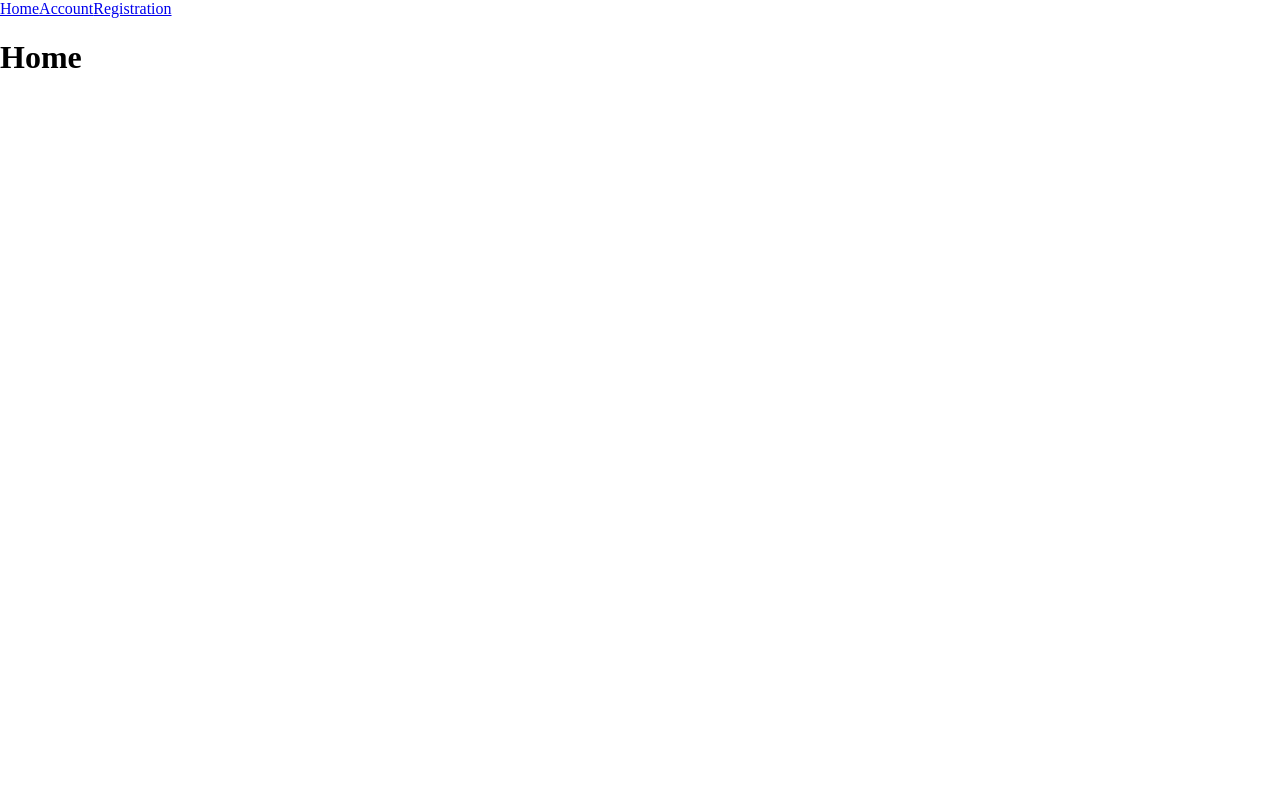
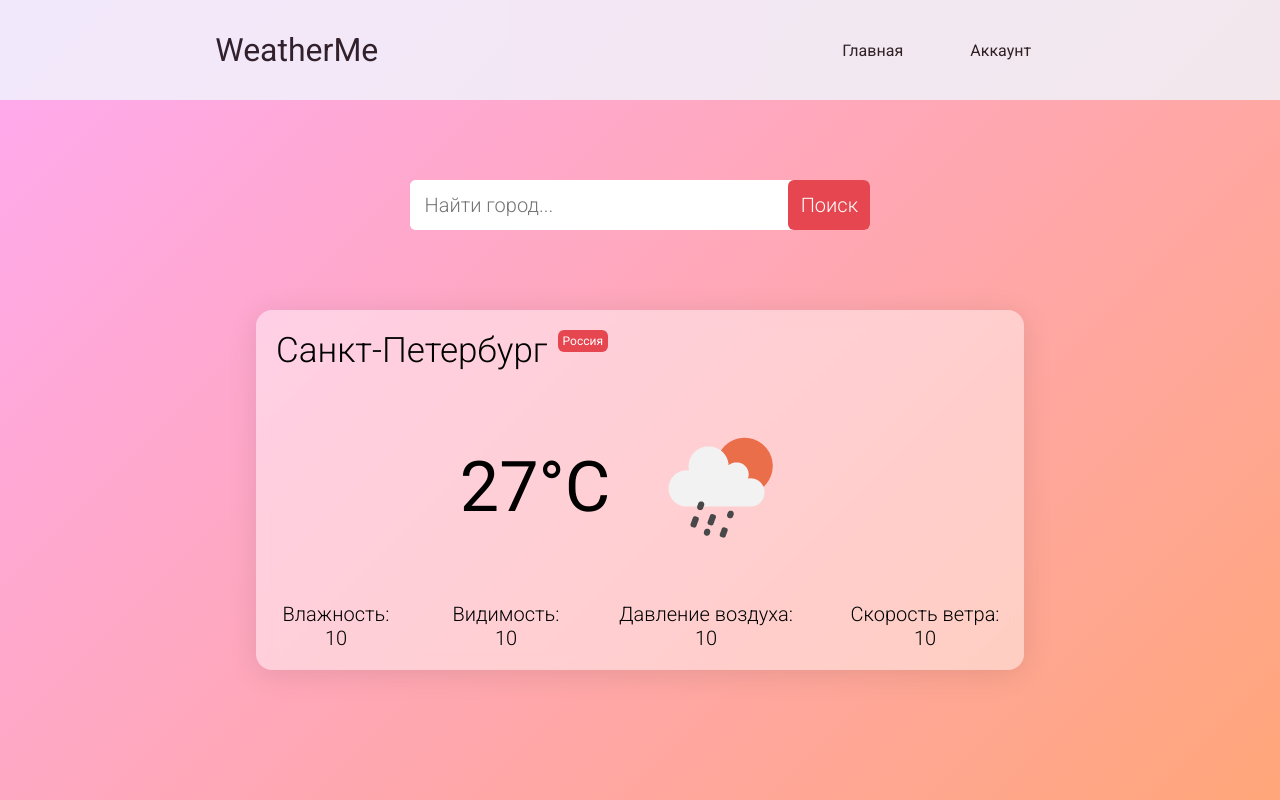
Before and after one commit to maksniv/WeatherMe-Website, a React (Create React App) app: page / in a window 1280 px wide. Built offline with nearby package versions, Linux system fonts and the light colour scheme.

Commit message:
add new css rule and page Not Found Page

```diff
--- a/public/index.html
+++ b/public/index.html
@@ -4,40 +4,10 @@
     <meta charset="utf-8" />
     <link rel="icon" href="%PUBLIC_URL%/favicon.ico" />
     <meta name="viewport" content="width=device-width, initial-scale=1" />
-    <meta name="theme-color" content="#000000" />
-    <meta
-      name="description"
-      content="Web site created using create-react-app"
-    />
-    <link rel="apple-touch-icon" href="%PUBLIC_URL%/logo192.png" />
-    <!--
-      manifest.json provides metadata used when your web app is installed on a
-      user's mobile device or desktop. See https://developers.google.com/web/fundamentals/web-app-manifest/
-    -->
     <link rel="manifest" href="%PUBLIC_URL%/manifest.json" />
-    <!--
-      Notice the use of %PUBLIC_URL% in the tags above.
-      It will be replaced with the URL of the `public` folder during the build.
-      Only files inside the `public` folder can be referenced from the HTML.
-
-      Unlike "/favicon.ico" or "favicon.ico", "%PUBLIC_URL%/favicon.ico" will
-      work correctly both with client-side routing and a non-root public URL.
-      Learn how to configure a non-root public URL by running `npm run build`.
-    -->
-    <title>React App</title>
+    <title>WeatherMe</title>
   </head>
   <body>
-    <noscript>You need to enable JavaScript to run this app.</noscript>
     <div id="root"></div>
-    <!--
-      This HTML file is a template.
-      If you open it directly in the browser, you will see an empty page.
-
-      You can add webfonts, meta tags, or analytics to this file.
-      The build step will place the bundled scripts into the <body> tag.
-
-      To begin the development, run `npm start` or `yarn start`.
-      To create a production bundle, use `npm run build` or `yarn build`.
-    -->
   </body>
 </html>
--- a/src/App.tsx
+++ b/src/App.tsx
@@ -1,18 +1,15 @@
 import React from 'react';
-import { Routes, Route, Link } from 'react-router-dom';
+import { Routes, Route } from 'react-router-dom';
 import Account from './pages/Account/Account';
 import Home from './pages/Home/Home';
 import Registration from './pages/Registration/Registration';
 import PageNotFound from './pages/PageNotFound/PageNotFound';
+import NavBar from './components/NavBar';
 
 function App() {
   return (
     <>
-      <header>
-        <Link to="/">Home</Link>
-        <Link to="/account">Account</Link>
-        <Link to="/registration">Registration</Link>
-      </header>
+      <NavBar />
       <Routes>
         <Route path="/" element={<Home />} />
         <Route path="/account" element={<Account />} />
--- /dev/null
+++ b/src/components/NavBar.jsx
@@ -0,0 +1,16 @@
+import React from 'react';
+import { Link } from 'react-router-dom';
+
+const NavBar = () => {
+  return (
+    <header className="header">
+      <h1 className="heder__title">WeatherMe</h1>
+      <div className="header__wrapper">
+        <Link to="/">Главная</Link>
+        <Link to="/account">Аккаунт</Link>
+      </div>
+    </header>
+  );
+};
+
+export default NavBar;
--- a/src/index.css
+++ b/src/index.css
@@ -1,3 +1,44 @@
+@import url('https://fonts.googleapis.com/css2?family=Roboto:wght@300;400;500&display=swap');
+@import url('./pages/Home/Home.css');
+
+* {
+  margin: 0;
+  padding: 0;
+  box-sizing: border-box;
+  font-family: 'Roboto', sans-serif;
+  text-decoration: none;
+  color: rgb(0, 0, 0);
+}
+
+#root {
+  height: 100vh;
+}
+
 body {
-  margin: 0;
+  height: 100vh;
+  background: linear-gradient(-45deg, #dafefc, #ff8484, #ffa552, #ffa9f1);
+  background-size: 400% 400%;
+  animation: gradient 15s ease infinite;
 }
+
+.header {
+  width: 100%;
+  height: 100px;
+  display: flex;
+  flex-wrap: nowrap;
+  justify-content: space-around;
+  align-items: center;
+  background-color: aliceblue;
+  opacity: 0.8;
+}
+
+.heder__title {
+  font-weight: 400;
+}
+
+.header__wrapper {
+  display: flex;
+  width: 20%;
+  flex-wrap: nowrap;
+  justify-content: space-around;
+}
--- /dev/null
+++ b/src/pages/Home/Home.css
@@ -0,0 +1,121 @@
+.container {
+  display: flex;
+  flex-direction: column;
+  align-items: center;
+  min-height: calc(100% - 100px);
+  width: 60%;
+  gap: 5rem;
+  margin: 0 auto;
+}
+
+.container__form {
+  margin-top: 5rem;
+  width: 60%;
+  height: 50px;
+  background: #ffffff;
+  display: flex;
+  flex-direction: row;
+  border-radius: 6px;
+}
+.container__form-input {
+  padding: 15px;
+  flex-grow: 5;
+  border-radius: 6px;
+  border: none;
+  font-weight: 300;
+  font-size: 20px;
+}
+
+.сontainer__form-button {
+  flex-grow: 1;
+  border-radius: 6px;
+  border: none;
+  color: #fff;
+  background: #e5464f;
+  font-weight: 300;
+  font-size: 20px;
+}
+
+.сontainer__form-button:hover {
+  transform: scale(0.99);
+}
+
+.container__weather-card {
+  padding: 20px;
+  display: flex;
+  flex-direction: column;
+  justify-content: space-between;
+  align-items: center;
+  width: 100%;
+  height: 45vh;
+  background: rgba(255, 255, 255, 0.45);
+  border-radius: 16px;
+  box-shadow: 0 4px 30px rgba(0, 0, 0, 0.1);
+  backdrop-filter: blur(7px);
+}
+
+.container__weather-card_city-name {
+  align-self: start;
+  font-weight: 300;
+  font-size: 35px;
+}
+
+.container__weather-card_city-name span {
+  display: inline-block;
+  vertical-align: text-top;
+
+  margin-left: 10px;
+  padding: 5px;
+  background: #e5464f;
+  border-radius: 6px;
+
+  color: #fff;
+  font-weight: 400;
+  font-size: 12px;
+  line-height: 1;
+}
+
+.container__weather-wrapper {
+  display: flex;
+  flex-direction: row;
+  align-items: center;
+  gap: 10px;
+}
+
+.container__weather-card_temp {
+  font-weight: 400;
+  font-size: 70px;
+}
+
+.container__weather-card_img {
+  background-image: url('/src/10d@4x.png');
+  background-repeat: no-repeat;
+  width: 200px;
+  height: 200px;
+}
+
+.container__weather-card_bottom-block {
+  display: flex;
+  justify-content: space-evenly;
+  font-weight: 300;
+  font-size: 20px;
+  width: 100%;
+  text-align: center;
+  gap: 50px;
+}
+
+.container__weather-card_bottom-block_humidity {
+  flex-grow: 1;
+}
+
+.container__weather-card_bottom-block_visibility {
+  flex-grow: 1;
+}
+
+.container__weather-card_bottom-block_air-pressure {
+  flex-grow: 1;
+}
+
+.container__weather-card_bottom-block_wind {
+  flex-grow: 1;
+}
--- a/src/pages/Home/Home.tsx
+++ b/src/pages/Home/Home.tsx
@@ -1,7 +1,16 @@
 import React from 'react';
+import Form from './components/Form';
+import WeatherCard from './components/WeatherCard';
 
 const Home = () => {
-  return <h1>Home</h1>;
+  return (
+    <>
+      <div className="container">
+        <Form />
+        <WeatherCard />
+      </div>
+    </>
+  );
 };
 
 export default Home;
--- /dev/null
+++ b/src/pages/Home/components/Form.tsx
@@ -0,0 +1,21 @@
+import React from 'react';
+
+const Form = () => {
+  return (
+    <>
+      <form className="container__form">
+        <input
+          className="container__form-input"
+          type="text"
+          placeholder="Найти город..."
+          value=""
+        />
+        <button type="submit" className="сontainer__form-button">
+          Поиск
+        </button>
+      </form>
+    </>
+  );
+};
+
+export default Form;
--- /dev/null
+++ b/src/pages/Home/components/WeatherCard.tsx
@@ -0,0 +1,33 @@
+import React from 'react';
+
+const WeatherCard = () => {
+  return (
+    <>
+      <div className="container__weather-card">
+        <div className="container__weather-card_city-name">
+          Санкт-Петербург<span>Россия</span>
+        </div>
+        <div className="container__weather-wrapper">
+          <div className="container__weather-card_temp">27°C</div>
+          <div className="container__weather-card_img"> </div>
+        </div>
+        <div className="container__weather-card_bottom-block">
+          <div className="container__weather-card_bottom-block_humidity">
+            Влажность: 10
+          </div>
+          <div className="container__weather-card_bottom-block_visibility">
+            Видимость: 10
+          </div>
+          <div className="container__weather-card_bottom-block_air-pressure">
+            Давление воздуха: 10
+          </div>
+          <div className="container__weather-card_bottom-block_wind">
+            Скорость ветра: 10
+          </div>
+        </div>
+      </div>
+    </>
+  );
+};
+
+export default WeatherCard;
```
Also changed, not shown: public/manifest.json, src/10d@4x.png (added).
